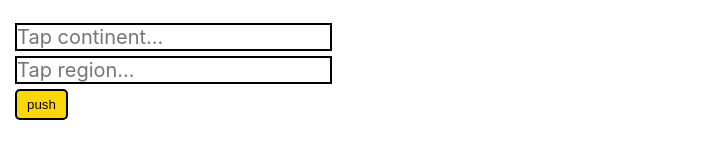
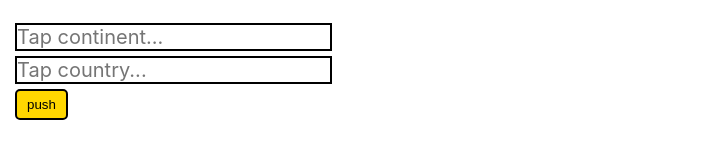
Before and after one commit to justsorano/AlpacaGoesCrazy, a React (Create React App) app: page / in a window 1280 px wide. Shown: the part 166-312 px from the top of the page, without its empty margins (0-703 px from the left). Built offline with nearby package versions, Linux system fonts and the light colour scheme.

Commit message:
наброски формы

```diff
--- a/src/Components/Form.js
+++ b/src/Components/Form.js
@@ -3,28 +3,34 @@ import React, { useState } from 'react'
 export const Form = () =>{
    const [value,setValue] = useState({
       continent:'',
-      region:''
+      country:''
    })
    const inputHandler = e =>{
-      setValue({
+      setValue(prev =>({
+         ...prev,
          [e.target.name]:e.target.value
-      })
+      }))
+   }
+   const submitHandler = e =>{
+      e.preventDefault()
+      const newArray = {...value}
+      console.log(newArray)
    }
    return (
-      <div className='form'>
+      <div className='form' onSubmit={submitHandler}>
          <form className='form__contant'>
             <input className='form__input'
-            value={value}
             name='continent'
             value={value.continent}
             placeholder='Tap continent...'
-            onChange={inputHandler}/>
+            onChange={inputHandler}
+            required/>
             <input className='form__input'
-            value={value}
-            name='region'
-            value={value.region}
-            placeholder='Tap region...'
-            onChange={inputHandler}/>
+            name='country'
+            value={value.country}
+            placeholder='Tap country...'
+            onChange={inputHandler}
+            required/>
             <button className='form__submit'>push</button>
          </form>
       </div>
```
